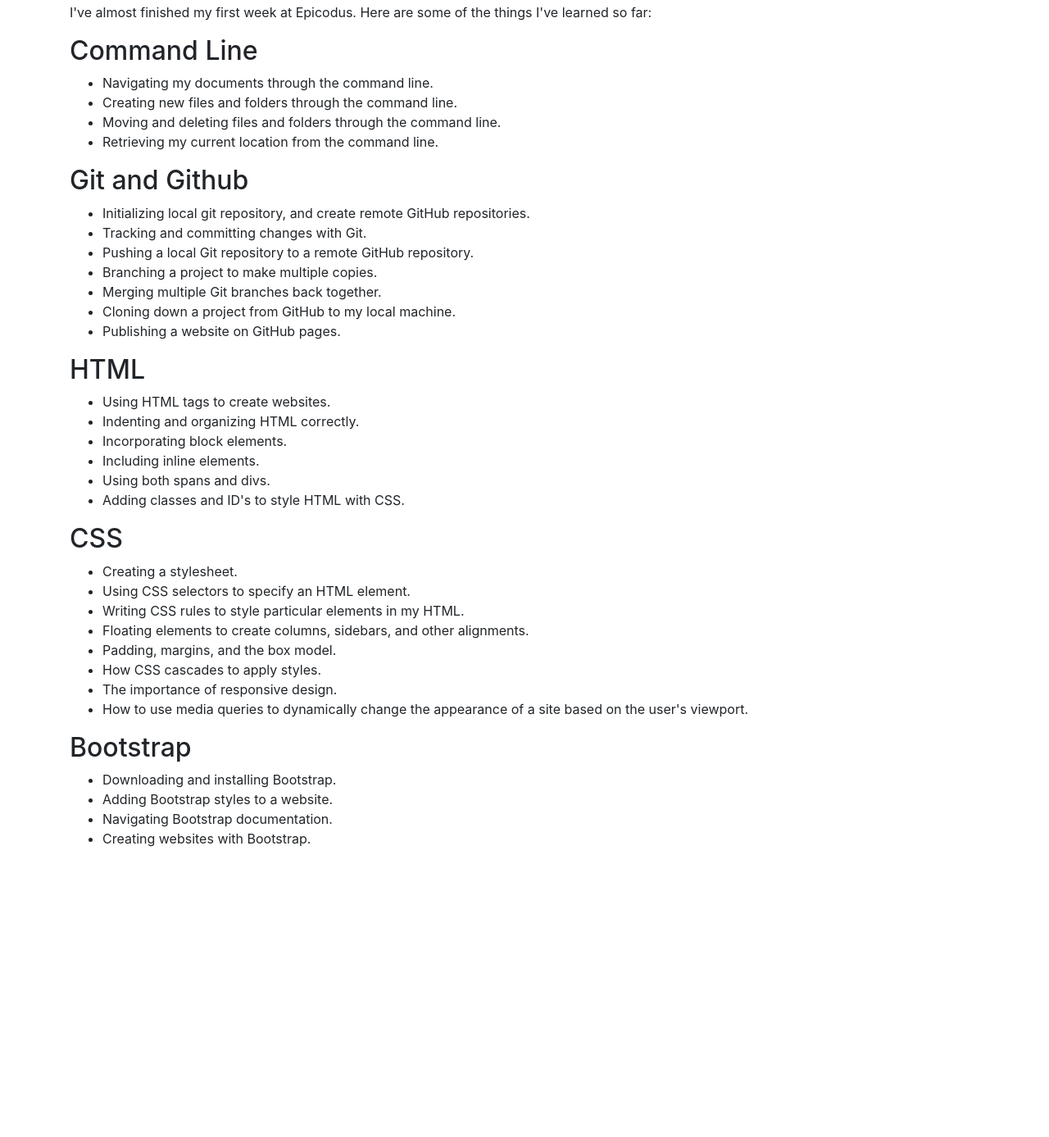
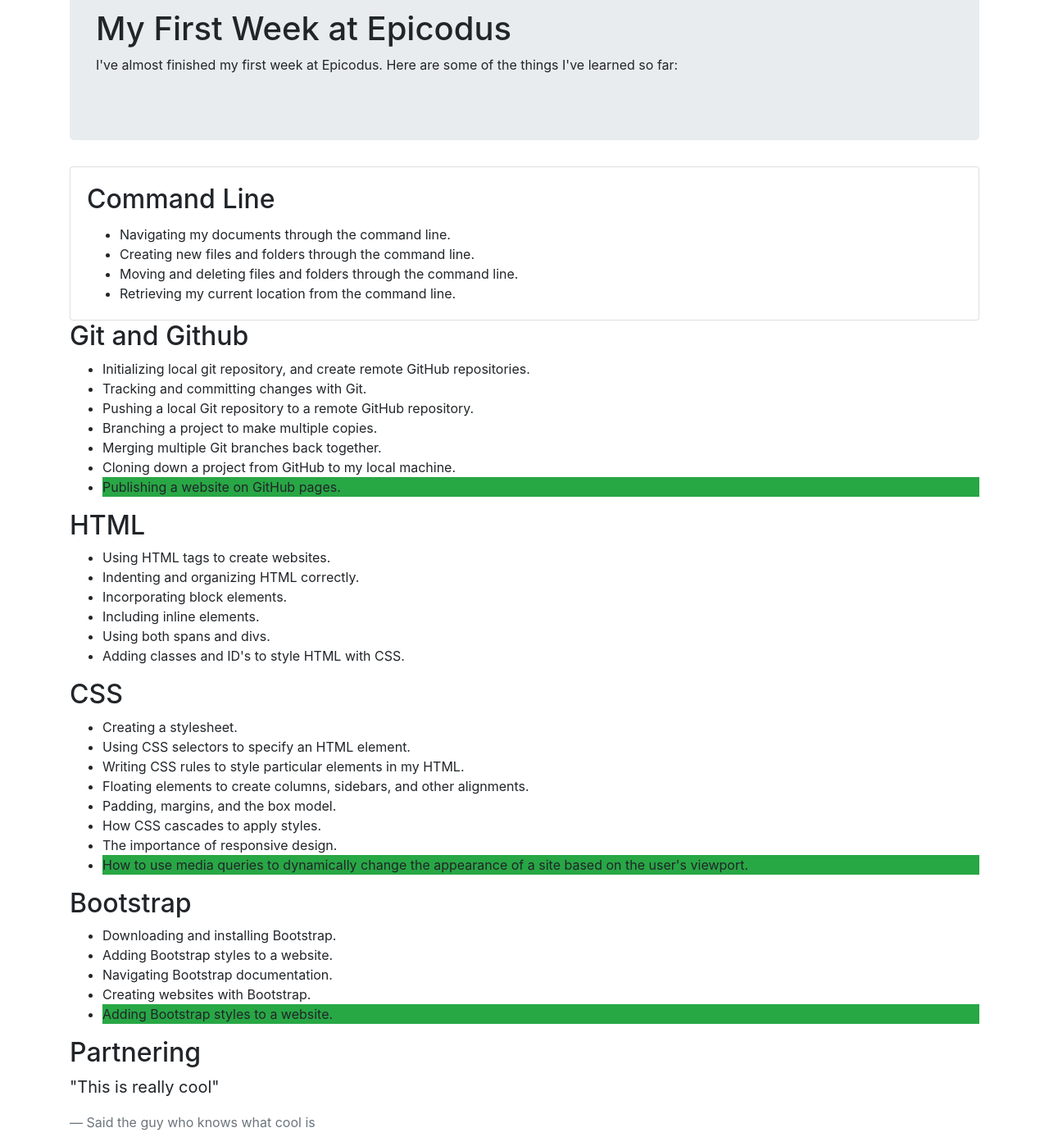
Before and after one commit to diegosalazar343/week-in-review, a plain HTML site: page index.html in a window 1280 px wide. Shown: the part 53-1440 px from the top of the page at 82% size. Before the commit the page ends 1104 px from the top, so only its background shows below. Drawn offline with Linux system fonts and the light colour scheme.

Commit message:
adding jumbotron, typography, built-in classes, and cards.

```diff
--- a/index.html
+++ b/index.html
@@ -6,19 +6,23 @@
   </head>
   <body>
     <div class="container">
-      <div class="jumnotron">
+      <div class="jumbotron">
     <h1>My First Week at Epicodus</h1>
     <p>
       I've almost finished my first week at Epicodus. Here are some of the things I've learned so far:
     </p>
     </div>
-    <h2>Command Line</h2>
-    <ul>
+    <div class="card">
+      <div class="card-body">
+        <h2 class="card-title">Command Line</h2>
+        <ul class="card-text">
       <li>Navigating my documents through the command line.</li>
       <li>Creating new files and folders through the command line.</li>
       <li>Moving and deleting files and folders through the command line.</li>
       <li>Retrieving my current location from the command line.</li>
     </ul>
+    </div>
+    </div>
     <h2>Git and Github</h2>
     <ul>
       <li>Initializing local git repository, and create remote GitHub repositories.</li>
@@ -27,7 +31,7 @@
       <li>Branching a project to make multiple copies.</li>
       <li>Merging multiple Git branches back together.</li>
       <li>Cloning down a project from GitHub to my local machine.</li>
-      <li>Publishing a website on GitHub pages.</li>
+      <li class="bg-success">Publishing a website on GitHub pages.</li>
     </ul>
     <h2>HTML</h2>
     <ul>
@@ -47,7 +51,8 @@
       <li>Padding, margins, and the box model.</li>
       <li>How CSS cascades to apply styles.</li>
       <li>The importance of responsive design.</li>
-      <li>How to use media queries to dynamically change the appearance of a site based on the user's viewport.</li>
+      <li class="bg-success">How to use media queries to dynamically change the appearance of a site based on the user's
+        viewport.</li>
     </ul>
     <h2>Bootstrap</h2>
     <ul>
@@ -55,7 +60,13 @@
       <li>Adding Bootstrap styles to a website.</li>
       <li>Navigating Bootstrap documentation.</li>
       <li>Creating websites with Bootstrap.</li>
+      <li class="bg-success">Adding Bootstrap styles to a website.</li>
     </ul>
+    <h2>Partnering</h2>
+    <blockquote class="blockquote">
+      <p>"This is really cool"</p>
+      <footer class="blockquote-footer">Said the guy who knows what cool is</footer>
+    </blockquote>
     </div>
   </body>
 </html>
```
